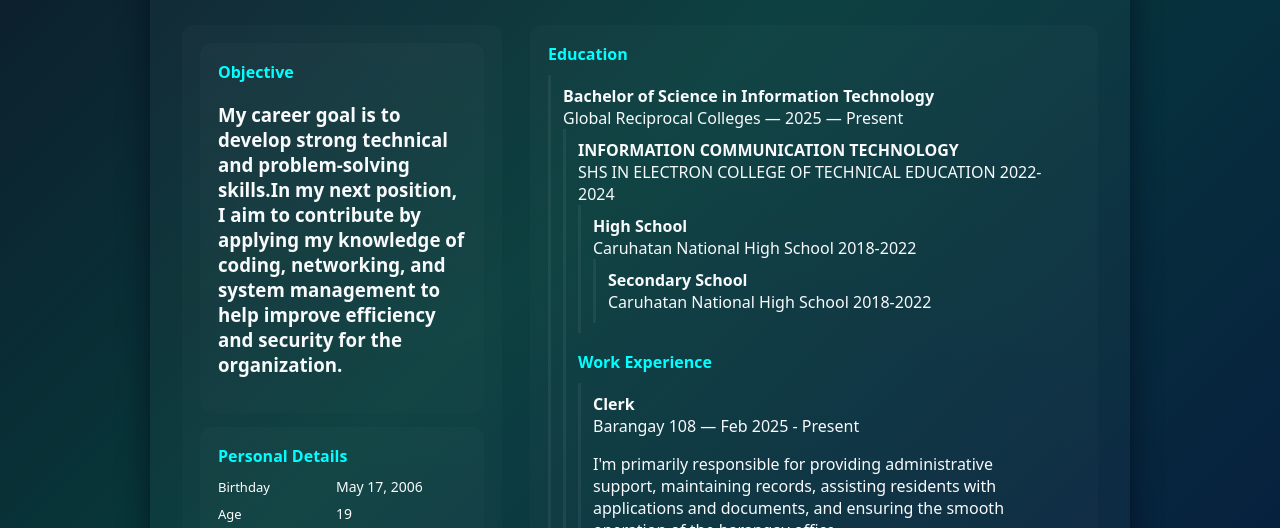
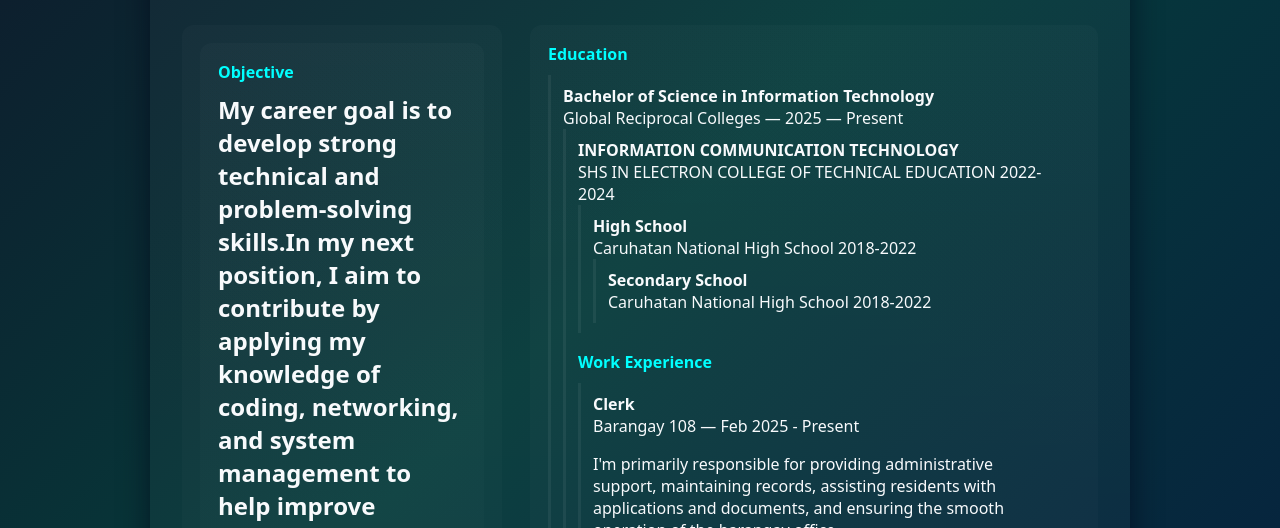
Before and after one commit to C920dj/resume, a plain HTML site: page index.html in a window 1280 px wide. Shown: the part 267-795 px from the top of the page. Drawn offline with Linux system fonts and the light colour scheme.

Commit message:
index.html

```diff
--- a/index.html
+++ b/index.html
@@ -27,7 +27,7 @@
       <aside>
         <section>
           <h2>Objective</h2>
-          <h3>My career goal is to develop strong technical and problem-solving skills.In my next position, I aim to contribute by applying my knowledge of coding, networking, and system management to help improve efficiency and security for the organization.</h3>
+          <h1>My career goal is to develop strong technical and problem-solving skills.In my next position, I aim to contribute by applying my knowledge of coding, networking, and system management to help improve efficiency and security for the organization.</h2>
         </section>
 
         <section style="margin-top:14px">
```
